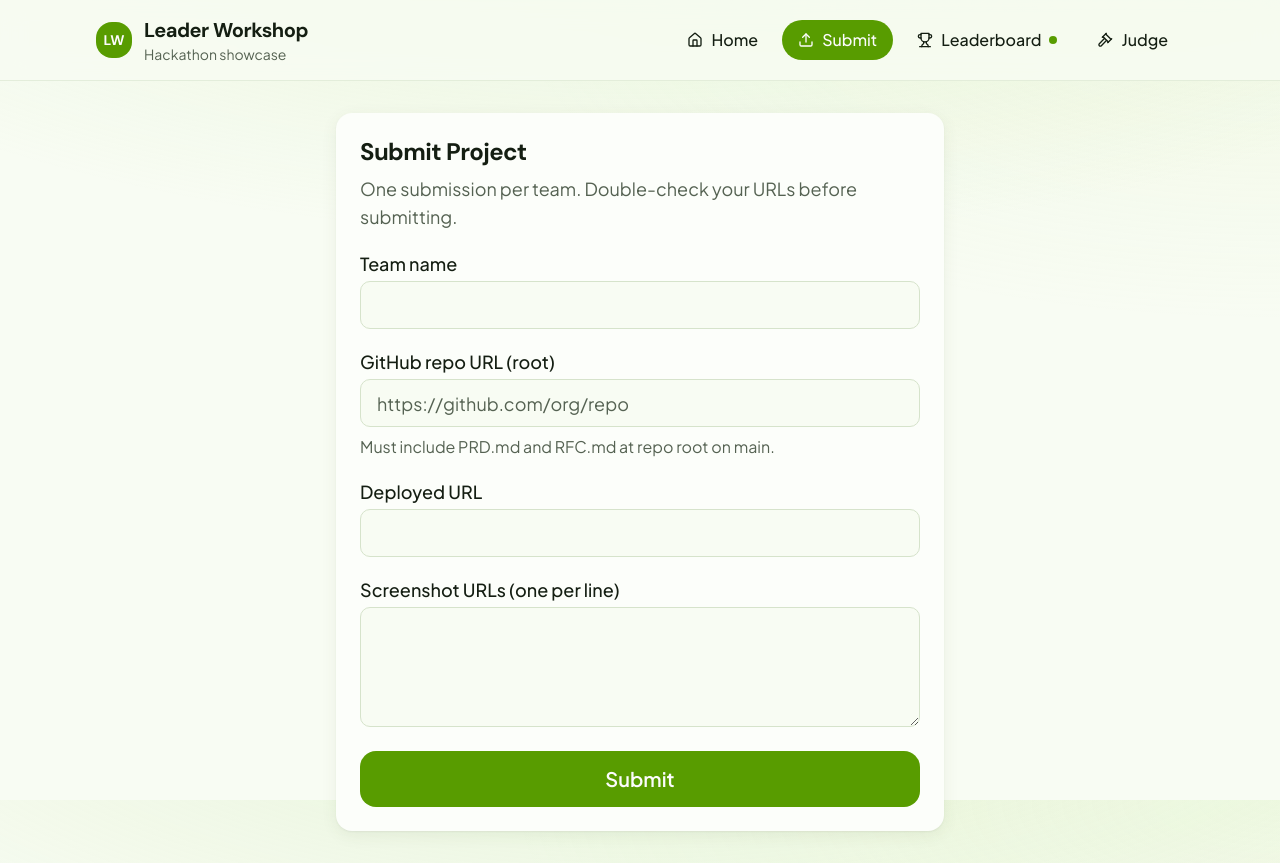
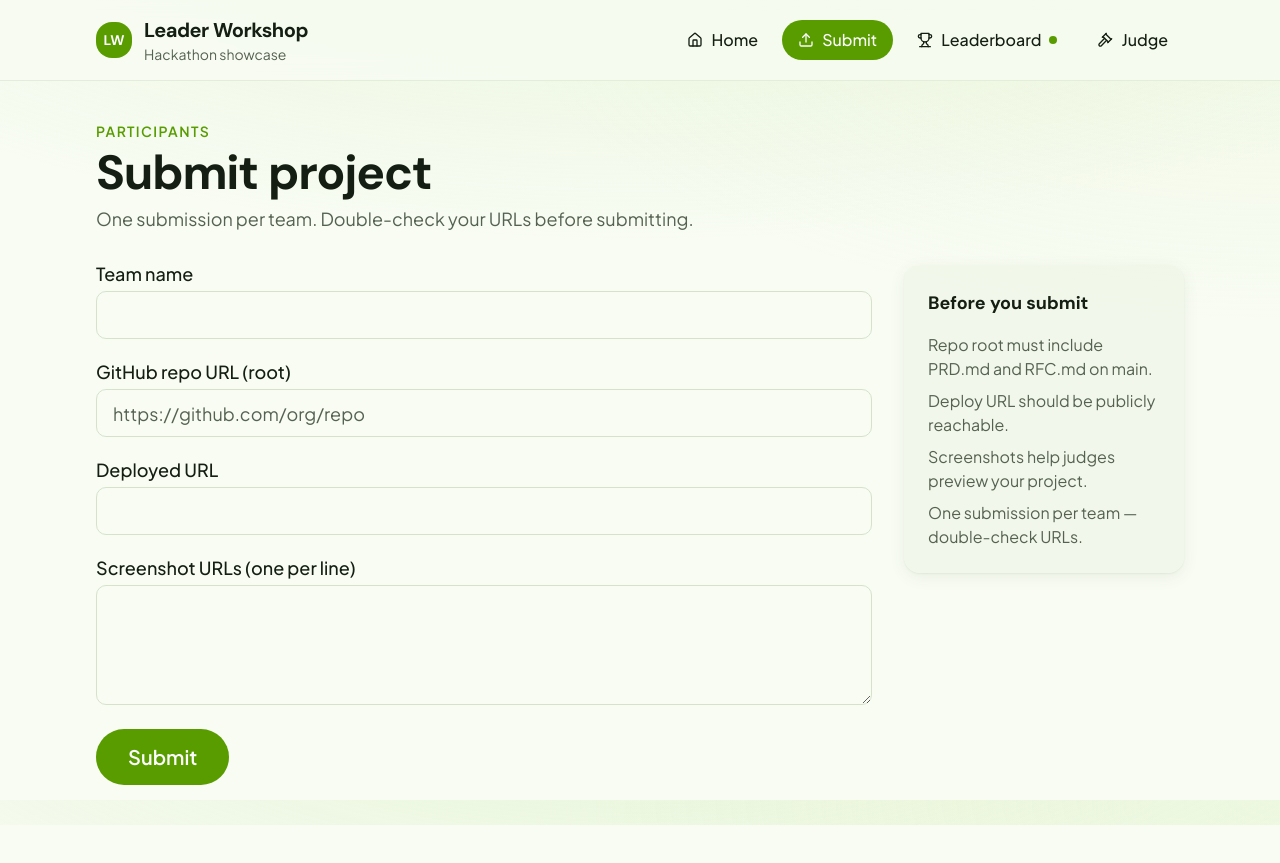
Before and after one commit to mhaidarhanif/leader-workshop, a React (Vite) app in the folder client/: page /submit in a window 1280 px wide. After the commit the page ends 825 px from the top, so only its background shows below. Built offline with nearby package versions, Linux system fonts and the light colour scheme.

Commit message:
refactor(client): redesign submit form
Two-column layout with inline checklist replaces card wrapper
for clearer participant guidance.

```diff
--- a/client/src/modules/submit/submit-page.tsx
+++ b/client/src/modules/submit/submit-page.tsx
@@ -1,10 +1,13 @@
 import { useEffect, useState, type FormEvent } from 'react';
+import { CheckCircle2 } from 'lucide-react';
 import { useNavigate } from 'react-router-dom';
+import { AppContainer } from '@/components/app-container';
+import { PageHeader } from '@/components/page-header';
 import { Button } from '@/components/ui/button';
+import { Card, CardContent } from '@/components/ui/card';
 import { Input } from '@/components/ui/input';
 import { Label } from '@/components/ui/label';
 import { Textarea } from '@/components/ui/textarea';
-import { Card, CardContent, CardDescription, CardHeader, CardTitle } from '@/components/ui/card';
 import { parseScreenshotUrls } from '../shared/http';
 import { useSubmit } from './use-submit';
 
@@ -40,15 +43,19 @@ export function SubmissionForm() {
 
   if (showSuccess) {
     return (
-      <div className="flex flex-col gap-4 py-4" role="status">
-        <p className="text-lg font-semibold text-primary">Submission received!</p>
-        <p className="text-muted-foreground text-base">Redirecting to leaderboard…</p>
-      </div>
+      <Card className="border-0 shadow-elevated">
+        <CardContent className="flex flex-col items-center gap-4 p-8 text-center">
+          <CheckCircle2 className="size-12 text-primary" aria-hidden />
+          <p className="font-display text-xl font-bold text-primary">Submission received</p>
+          <p className="text-muted-foreground">Redirecting to leaderboard…</p>
+        </CardContent>
+      </Card>
     );
   }
 
   return (
-    <form onSubmit={handleSubmit} className="flex flex-col gap-6">
+    <form onSubmit={handleSubmit} className="grid gap-8 lg:grid-cols-[1fr_280px]">
+      <div className="flex flex-col gap-6">
         <div className="flex flex-col gap-2">
           <Label htmlFor="team">Team name</Label>
           <Input id="team" value={teamName} onChange={(e) => setTeamName(e.target.value)} required />
@@ -63,36 +70,58 @@ export function SubmissionForm() {
             onChange={(e) => setGithubUrl(e.target.value)}
             required
           />
-        <p className="text-muted-foreground text-base">Must include PRD.md and RFC.md at repo root on main.</p>
         </div>
         <div className="flex flex-col gap-2">
           <Label htmlFor="deploy">Deployed URL</Label>
-        <Input id="deploy" type="url" value={deployUrl} onChange={(e) => setDeployUrl(e.target.value)} required />
+          <Input
+            id="deploy"
+            type="url"
+            value={deployUrl}
+            onChange={(e) => setDeployUrl(e.target.value)}
+            required
+          />
         </div>
         <div className="flex flex-col gap-2">
           <Label htmlFor="screenshots">Screenshot URLs (one per line)</Label>
-        <Textarea id="screenshots" value={screenshots} onChange={(e) => setScreenshots(e.target.value)} required />
+          <Textarea
+            id="screenshots"
+            value={screenshots}
+            onChange={(e) => setScreenshots(e.target.value)}
+            required
+          />
         </div>
         {submit.error && <p className="text-destructive text-lg">{submit.error.message}</p>}
-      <Button type="submit" disabled={submit.isPending}>
+        <Button type="submit" disabled={submit.isPending} size="pill-lg" className="w-fit">
           {submit.isPending ? 'Submitting…' : 'Submit'}
         </Button>
+      </div>
+
+      <Card className="h-fit bg-muted/50">
+        <CardContent className="flex flex-col gap-4 p-6">
+          <p className="font-display font-bold">Before you submit</p>
+          <ul className="flex flex-col gap-2 text-base text-muted-foreground">
+            <li>Repo root must include PRD.md and RFC.md on main.</li>
+            <li>Deploy URL should be publicly reachable.</li>
+            <li>Screenshots help judges preview your project.</li>
+            <li>One submission per team — double-check URLs.</li>
+          </ul>
+        </CardContent>
+      </Card>
     </form>
   );
 }
 
 export function SubmitPage() {
   return (
-    <main className="mx-auto max-w-2xl p-8">
-      <Card>
-        <CardHeader>
-          <CardTitle>Submit Project</CardTitle>
-          <CardDescription>One submission per team. Double-check your URLs before submitting.</CardDescription>
-        </CardHeader>
-        <CardContent>
+    <AppContainer as="main" className="py-10">
+      <div className="flex flex-col gap-8">
+        <PageHeader
+          eyebrow="Participants"
+          title="Submit project"
+          description="One submission per team. Double-check your URLs before submitting."
+        />
         <SubmissionForm />
-        </CardContent>
-      </Card>
-    </main>
+      </div>
+    </AppContainer>
   );
 }
```
Lines whose indentation alone changed are shown as unchanged.
